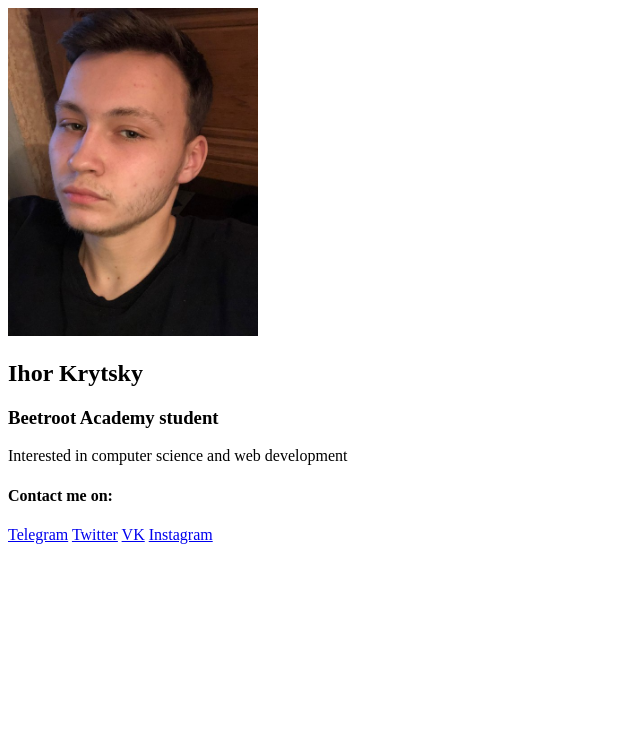
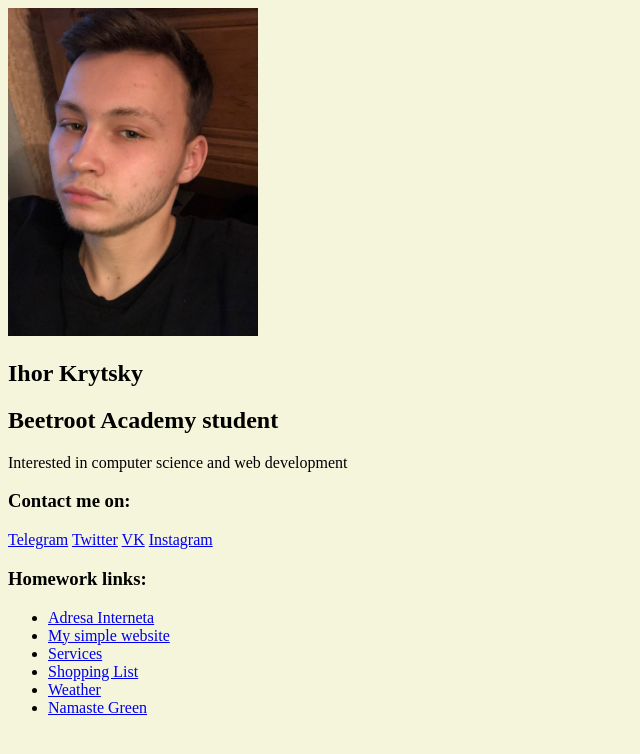
Before and after one commit to 88mars/portfolio, a plain HTML site: page index.html in a window 1280 px wide. Shown: the whole page, without its empty margins (0-640 px from the left). Drawn offline with Linux system fonts and the light colour scheme.

Commit message:
second commit

```diff
--- /dev/null
+++ b/css/styles.css
@@ -0,0 +1,3 @@
+body {
+    background-color: beige;
+}
--- a/index.html
+++ b/index.html
@@ -4,25 +4,48 @@
         <meta charset="UTF-8">
         <meta name="viewport" content="width=device-width, initial-scale=1.0">
         <title>About Me</title>
-        <link rel="shortcut icon" href="favicon.png" type="image/x-icon">
+        <link rel="shortcut icon" href="favicon.png" type="image/png">
+        <link rel="stylesheet" href="css/styles.css">
     </head>
     <body>
         <main>
             <section>
                 <img src="i/122.jpg" alt="Ihor Krytsky" width="250">
                 <h1>Ihor Krytsky</h1>
-                <h3>Beetroot Academy student</h3>
+                <h2>Beetroot Academy student</h2>
                 <p>Interested in computer science and web development</p>
             </section>
         </main>
         <footer>
-            <h4>Contact me on:</h4>
+            <h3>Contact me on:</h3>
             <nav>
-                <a href="https://t.me/alextrick">Telegram</a>
-                <a href="https://twitter.com/kreetsky">Twitter</a>
-                <a href="https://vk.com/id197593351">VK</a>
-                <a href="https://www.instagram.com/00000000000001k/">Instagram</a>
+                <a href="https://t.me/alextrick" target="blank">Telegram</a>
+                <a href="https://twitter.com/kreetsky" target="blank" >Twitter</a>
+                <a href="https://vk.com/id197593351"target="blank" >VK</a>
+                <a href="https://www.instagram.com/alexmarselle/"target="blank">Instagram</a>
             </nav>
+            <h3>Homework links:</h3>
+            <ul>
+                <li>
+                    <a href="https://github.com/88mars/adresa-interneta" target="blank">Adresa Interneta</a>
+                </li>
+                <li>
+                    <a href="https://github.com/88mars/my-simple-website" target="blank">My simple website</a>
+                </li>
+                <li>
+                    <a href="https://github.com/88mars/services" target="blank">Services</a>
+                </li>
+                <li>
+                    <a href="https://github.com/88mars/shopping-list" target="blank">Shopping List</a>
+                </li>
+                <li>
+                    <a href="https://github.com/88mars/weather" target="blank">Weather</a>
+                </li>
+                <li>
+                    <a href="https://github.com/88mars/namaste" target="blank" >Namaste Green</a>
+                </li>
+
+            </ul>
         </footer>
     </body>
 </html>
```
